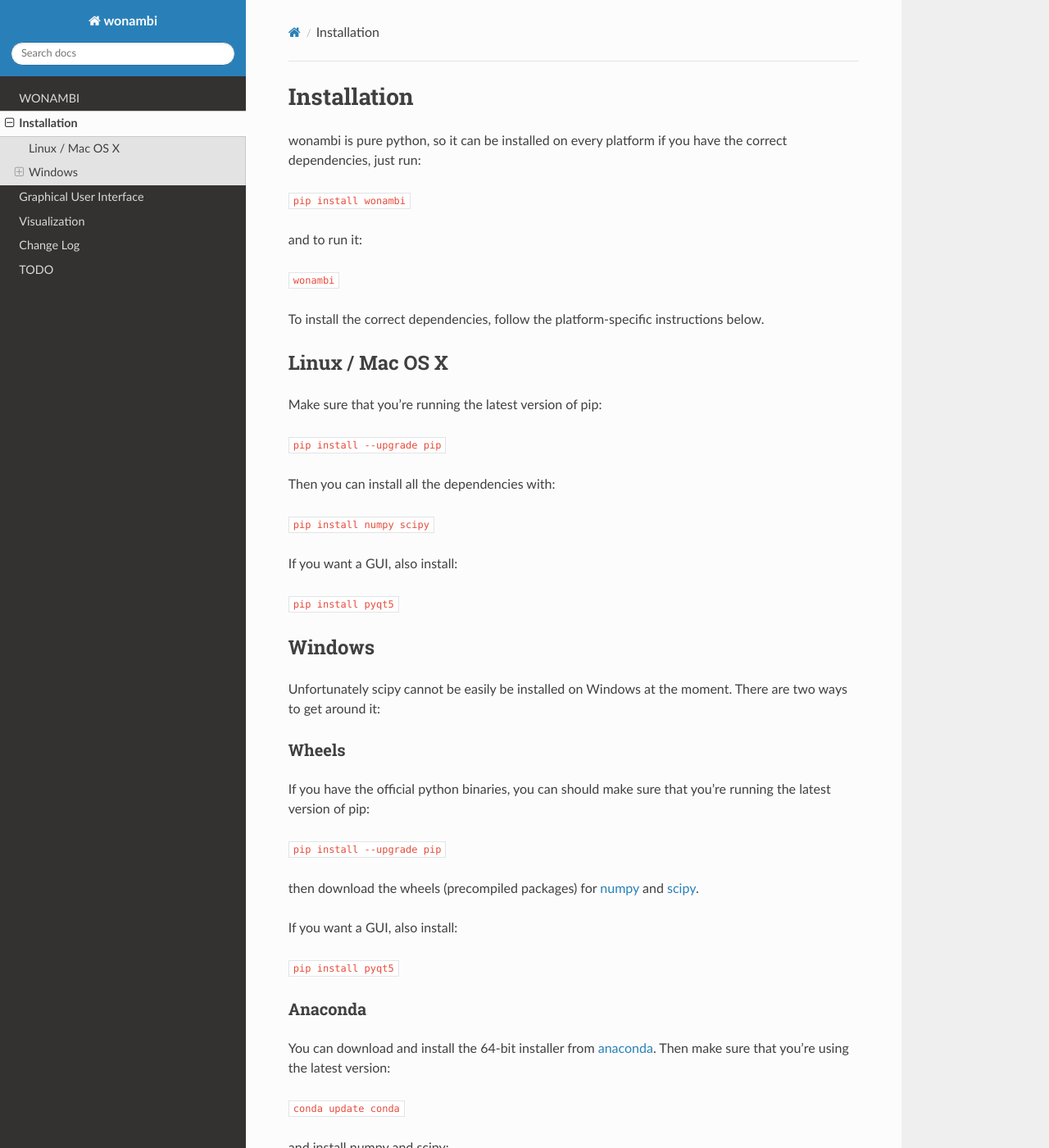
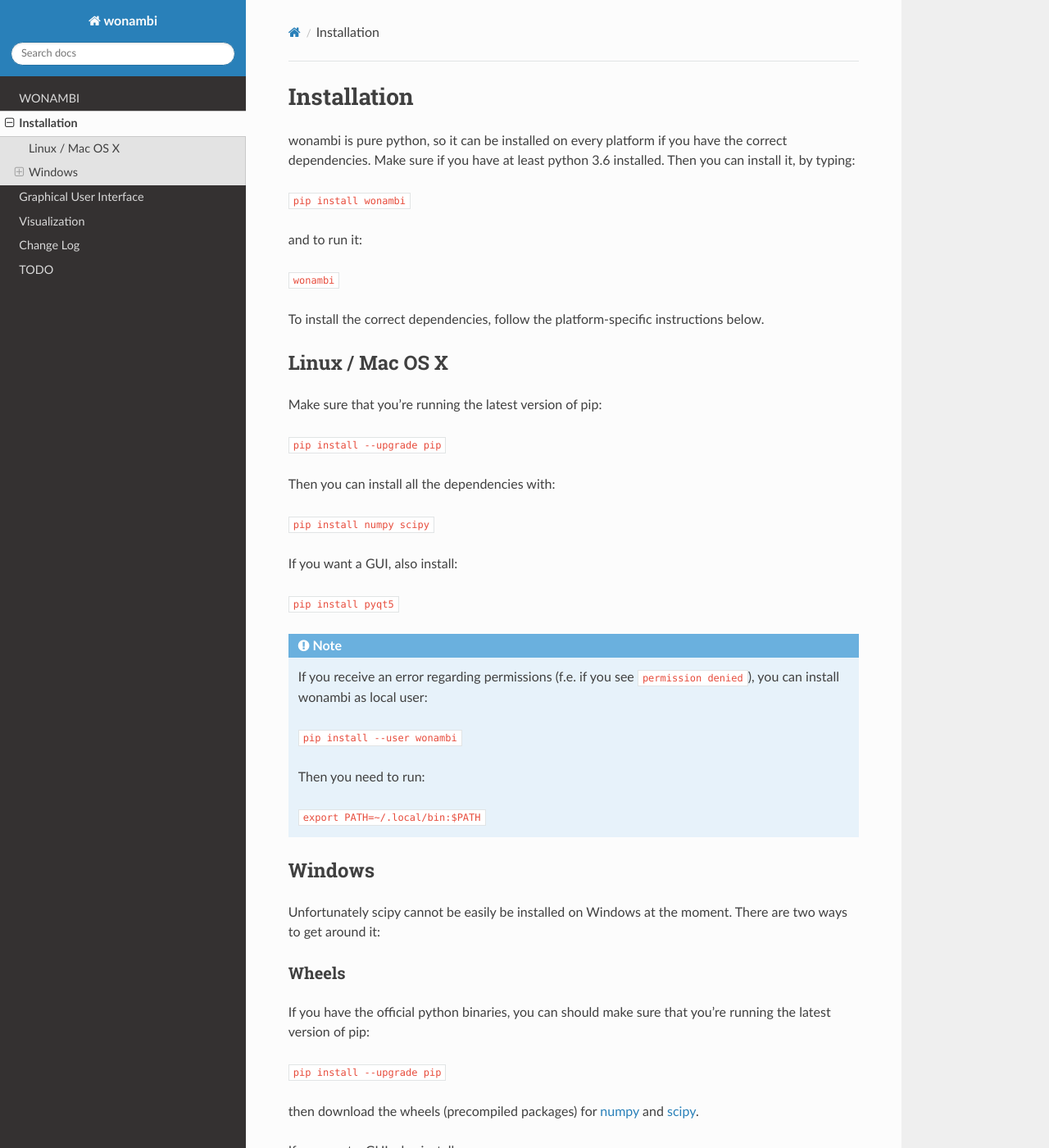
Before and after one commit to wonambi-python/wonambi, a Sphinx documentation site: the page built from docs/source/installation.rst, in a window 1280 px wide and 1400 px high. Shown: the whole window at 82% size. Built offline with Sphinx 7.4.7 and the Read the Docs theme 2.0.0, drawn with Linux system fonts in a browser that asks for light colours; pages that are not in the unit, such as notebooks, are missing from menus; the version number could not be read and is left out.

Commit message:
explain installation better

```diff
--- a/docs/source/installation.rst
+++ b/docs/source/installation.rst
@@ -1,12 +1,15 @@
 Installation
 ============
-wonambi is pure python, so it can be installed on every platform if you have the correct dependencies, just run:
+wonambi is pure python, so it can be installed on every platform if you have the correct dependencies.
+Make sure if you have at least python 3.6 installed.
+Then you can install it, by typing:
 
 ``pip install wonambi``
 
 and to run it:
 
 ``wonambi``
+
 
 To install the correct dependencies, follow the platform-specific instructions below.
 
@@ -23,6 +26,15 @@
 If you want a GUI, also install:
 
 ``pip install pyqt5``
+
+.. NOTE::
+   If you receive an error regarding permissions (f.e. if you see ``permission denied``), you can install wonambi as local user:
+
+   ``pip install --user wonambi``
+
+   Then you need to run:
+
+   ``export PATH=~/.local/bin:$PATH``
 
 Windows
 -------
```
